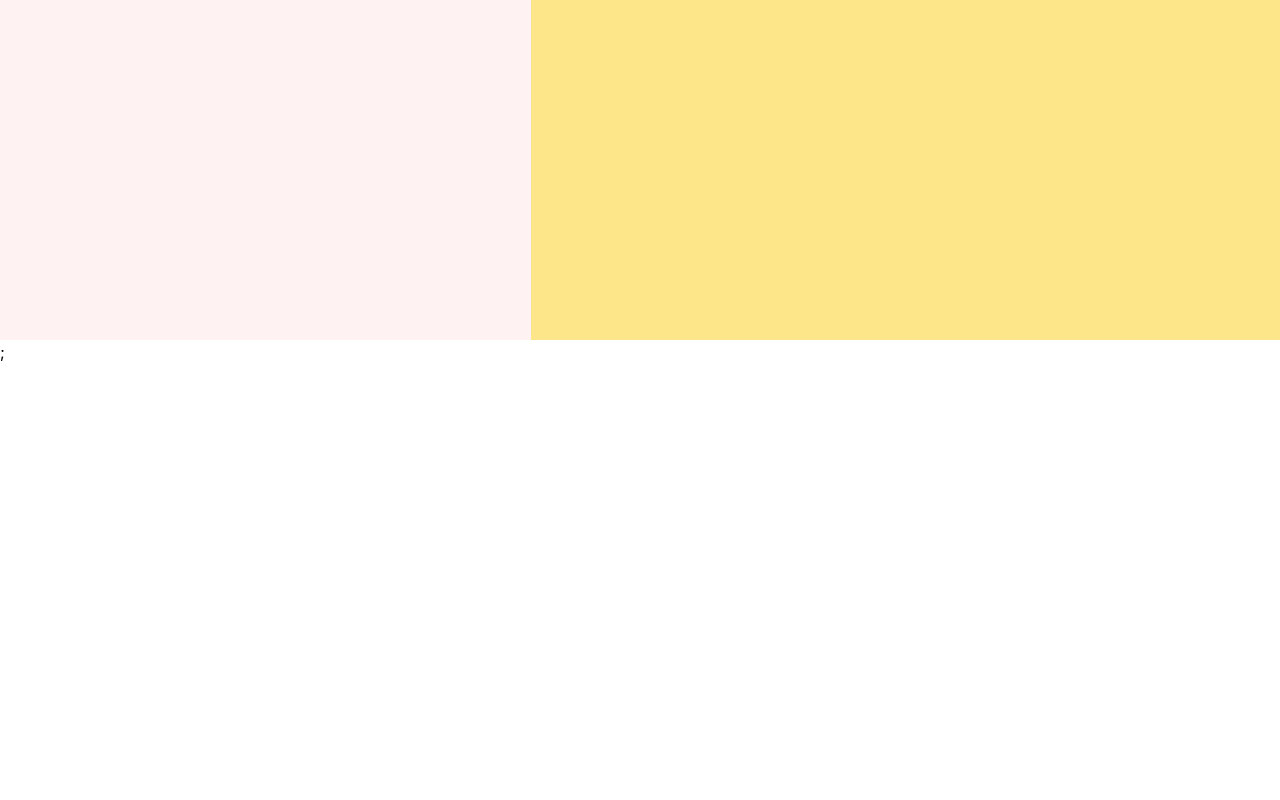
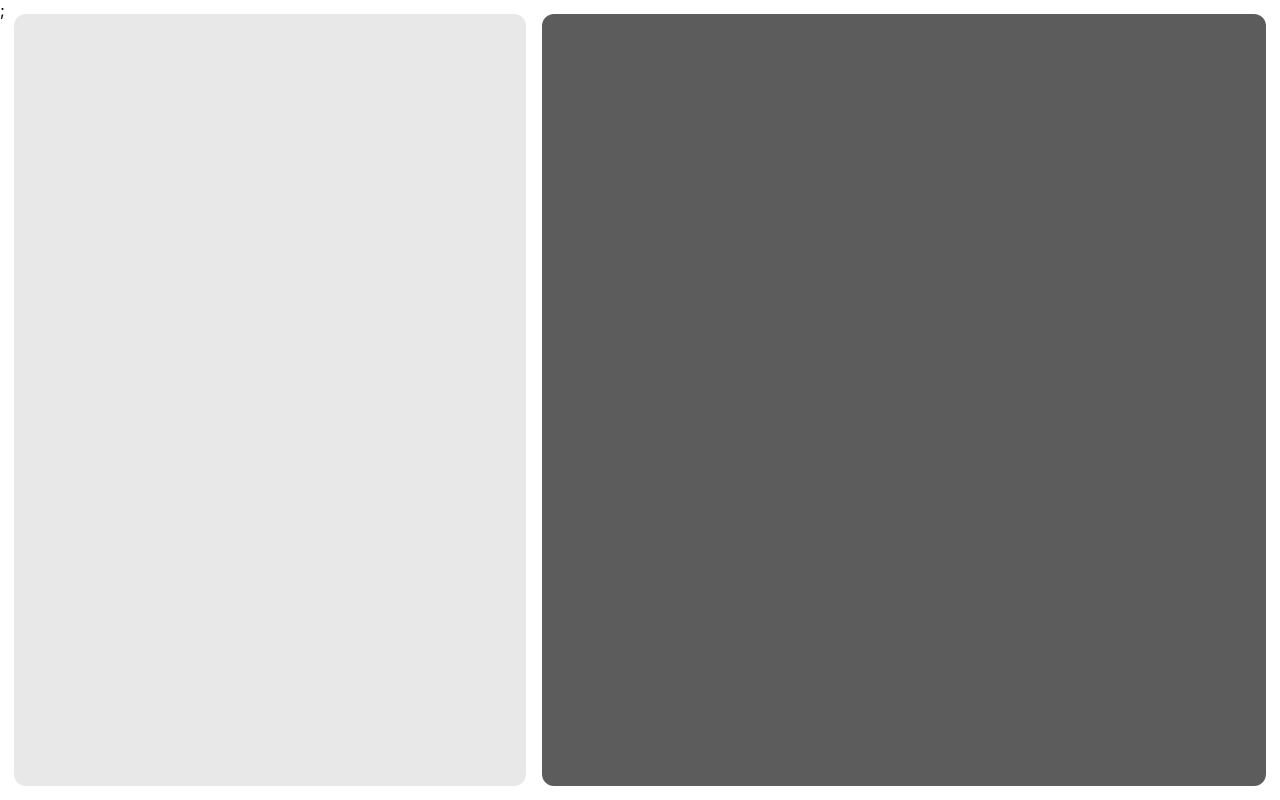
Before and after one commit to suhyang-lee/freewheelin, a React (Create React App) app: page / in a window 1280 px wide. Built offline with nearby package versions, Linux system fonts and the light colour scheme.

Commit message:
[Feat] 전체화면 사이즈에 맞춰 레이아웃 적용 (strice mode 로 발생하는 크기 이슈 수정)

```diff
--- a/src/App.tsx
+++ /dev/null
@@ -1,8 +0,0 @@
-import React from "react";
-import "./styles/App.css";
-
-function App() {
-  return <h1 className="text-3xl font-bold underline">Hello world!</h1>;
-}
-
-export default App;
--- a/src/index.tsx
+++ b/src/index.tsx
@@ -5,9 +5,7 @@ import reportWebVitals from "./reportWebVitals";
 import { RouterProvider } from "react-router";
 import { router } from "./pages";
 
-const root = ReactDOM.createRoot(
-  document.getElementById("root") as HTMLElement,
-);
+const root = ReactDOM.createRoot(document.getElementById("root") as HTMLElement);
 
 root.render(
   <React.StrictMode>
--- a/src/pages/problem.tsx
+++ b/src/pages/problem.tsx
@@ -1,12 +1,16 @@
 import React from "react";
 
-const Problem = () => {
+function Problem() {
   return (
-    <div className="flex">
-      <div className="w-full h-[340px] lg:w-1/2 xl:flex-[63] bg-red-50"></div>
-      <div className="w-full h-[340px] lg:w-1/2 xl:flex-[89] bg-amber-200"></div>
+    <div className="fixed inset-0 flex gap-4 p-[14px]">
+      <div className="w-full lg:w-1/2 xl:flex-[63] bg-problem-left rounded-xl overflow-auto">
+        {/* 여기 내용이 많으면 스크롤 생김 */}
+      </div>
+      <div className="w-full lg:w-1/2 xl:flex-[89] bg-problem-right rounded-xl overflow-auto">
+        {/* 여기도 마찬가지 */}
+      </div>
     </div>
   );
-};
+}
 
 export default Problem;
--- a/src/styles/index.css
+++ b/src/styles/index.css
@@ -2,16 +2,44 @@
 @tailwind components;
 @tailwind utilities;
 
+html, body, div, span, applet, object, iframe,
+h1, h2, h3, h4, h5, h6, p, blockquote, pre,
+a, abbr, acronym, address, big, cite, code,
+del, dfn, em, img, ins, kbd, q, s, samp,
+small, strike, strong, sub, sup, tt, var,
+b, u, i, center,
+dl, dt, dd, ol, ul, li,
+fieldset, form, label, legend,
+table, caption, tbody, tfoot, thead, tr, th, td,
+article, aside, canvas, details, embed,
+figure, figcaption, footer, header, hgroup,
+menu, nav, output, ruby, section, summary,
+time, mark, audio, video {
+    margin: 0;
+    padding: 0;
+    border: 0;
+    font-size: 100%;
+    font: inherit;
+    vertical-align: baseline;
+}
+
 body {
-  margin: 0;
-  font-family: -apple-system, BlinkMacSystemFont, 'Segoe UI', 'Roboto', 'Oxygen',
+    margin: 0;
+    font-family: -apple-system, BlinkMacSystemFont, 'Segoe UI', 'Roboto', 'Oxygen',
     'Ubuntu', 'Cantarell', 'Fira Sans', 'Droid Sans', 'Helvetica Neue',
     sans-serif;
-  -webkit-font-smoothing: antialiased;
-  -moz-osx-font-smoothing: grayscale;
+    -webkit-font-smoothing: antialiased;
+    -moz-osx-font-smoothing: grayscale;
 }
 
 code {
-  font-family: source-code-pro, Menlo, Monaco, Consolas, 'Courier New',
+    font-family: source-code-pro, Menlo, Monaco, Consolas, 'Courier New',
     monospace;
 }
+
+
+#root {
+    height: 100vh;
+    display: flex;
+    flex-direction: column;
+}
--- a/tailwind.config.js
+++ b/tailwind.config.js
@@ -1,10 +1,13 @@
-/** @type {import('tailwindcss').Config} */
+/** @type {import("tailwindcss").Config} */
 module.exports = {
-  content: [
-    "./src/**/*.{js,jsx,ts,tsx}",
-  ],
+  content: ["./src/**/*.{js,jsx,ts,tsx}"],
   theme: {
-    extend: {},
+    extend: {
+      colors: {
+        "problem-left": "#E8E8E8",
+        "problem-right": "#5C5C5C",
+      },
+    },
   },
   plugins: [],
-}
+};
```
Also changed, not shown: src/styles/App.css (deleted, +0 -38 lines), 1 other file (tests, documents, lock files or other folders).
